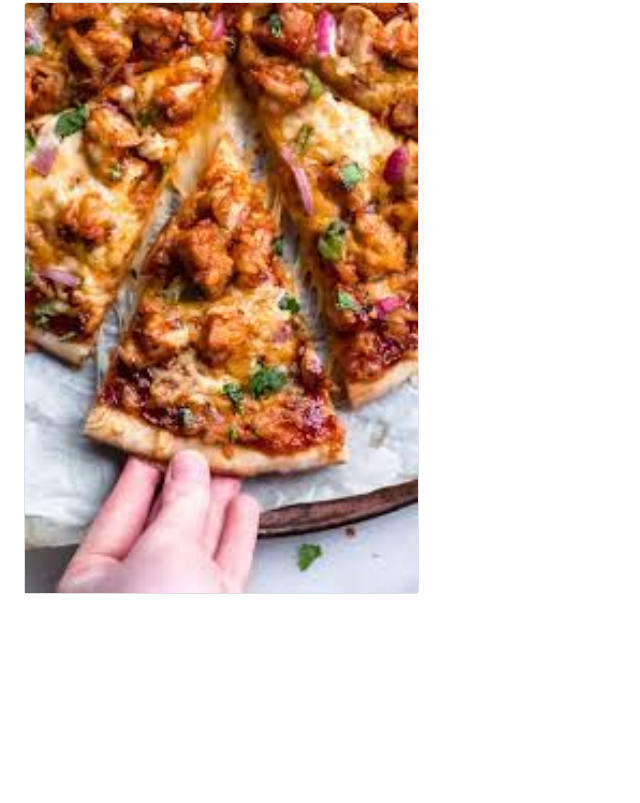
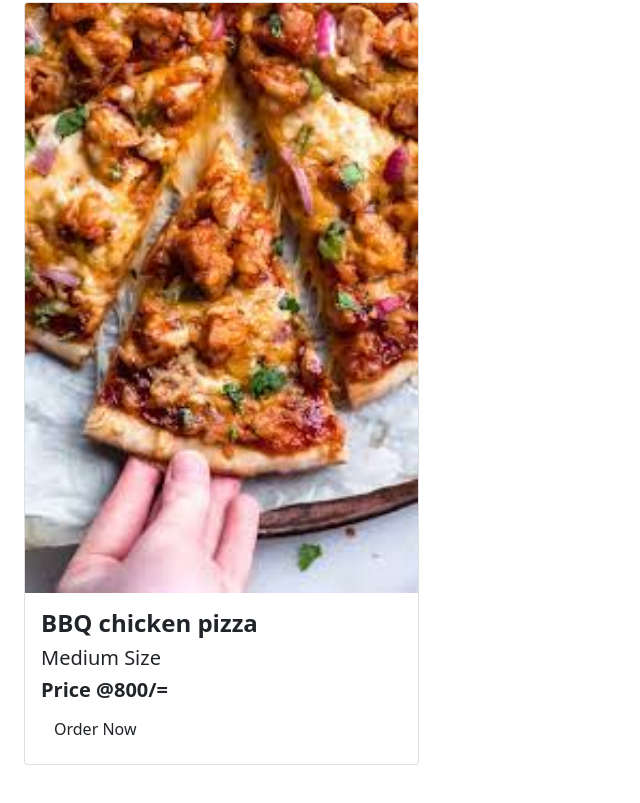
Before and after one commit to BrettonYEGO/pizzaa-delivery, a plain HTML site: page index.html in a window 1280 px wide. Shown: the part 940-1743 px from the top of the page, without its empty margins (0-640 px from the left). Before the commit the page ends 1582 px from the top, so only its background shows below. Drawn offline with nearby package versions, Linux system fonts and the light colour scheme.

Commit message:
added block elements

```diff
--- a/index.html
+++ b/index.html
@@ -87,6 +87,16 @@
                                 </a>
                             </div>
 
+                            <div class="card-body card-body-cascade">
+                              <h4 class="card-title"><strong>BBQ chicken pizza</strong></h4>
+                              <h5 class="indigo-text"><span>Medium Size</span></h5>
+                              <h5 class="indigo-text"><strong>Price @800/=</strong></h5>
+                              <a class="btn btn-unique" href="#orders">Order Now</a>
+                          </div>
+
+                      </div>
+
+
 
 
 
```
